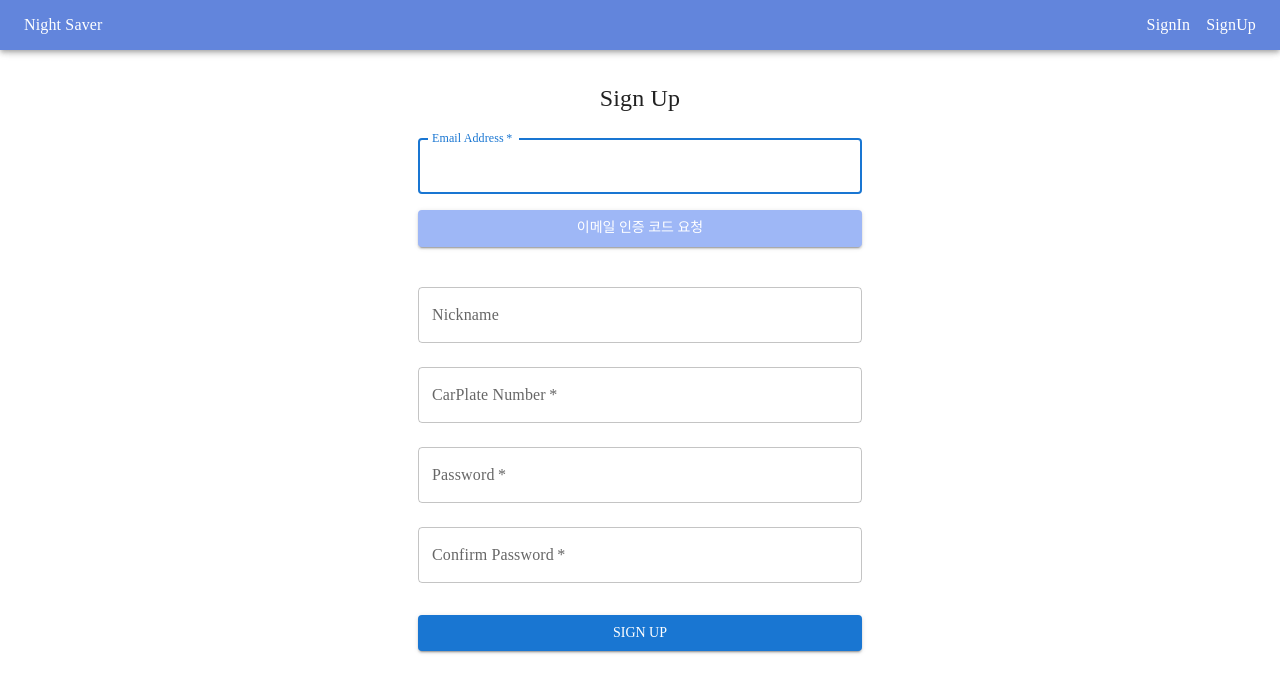
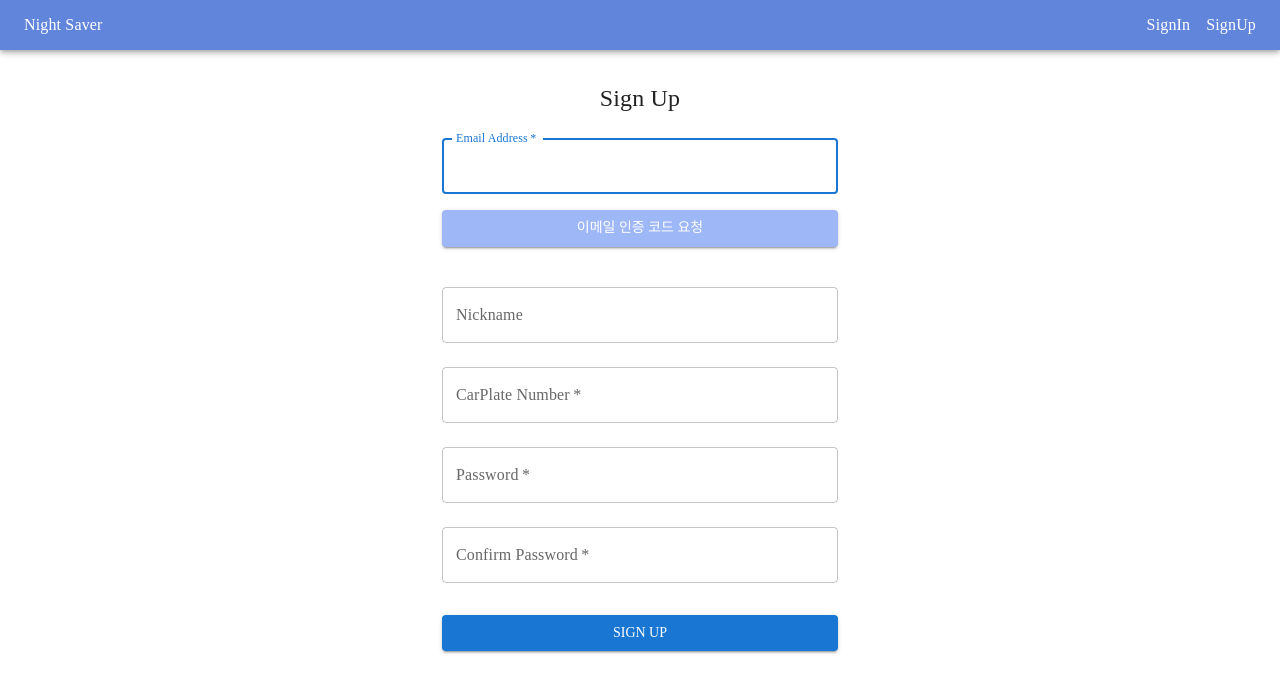
Before and after one commit to sggnology/night-saver-web, a React (Create React App) app: page /signup in a window 1280 px wide. Shown: the top 692 px of the page. Built offline with nearby package versions, Linux system fonts and the light colour scheme; a web font is replaced by a local one.

Commit message:
[view] signup, container 의 disablegutters 플래그 false 로 수정
- sx 사이즈에서 양옆 gutter 가 없어서 보기 불편하다

```diff
--- a/src/page/view/signup/SignUp.js
+++ b/src/page/view/signup/SignUp.js
@@ -117,7 +117,7 @@ function SignUp() {
   return (
     <Container
       maxWidth="xs"
-      disableGutters={true}
+      disableGutters={false}
       sx={{
         display: 'flex',
         height: 'calc(100vh - 50px)'
```
